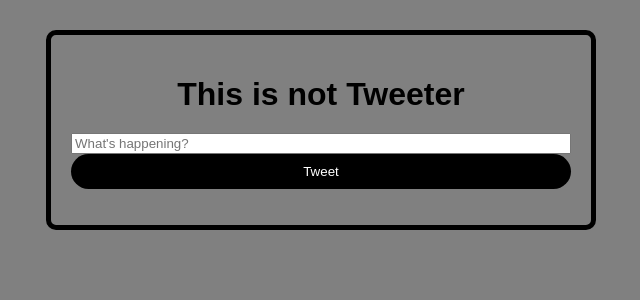
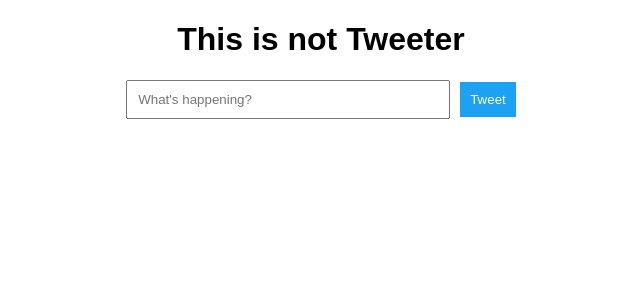
Before and after one commit to ParwinMirzaei/twitter-clone, a React (Vite) app: page / in a window 1280 px wide. Shown: the top 300 px of the page, without its empty margins (319-959 px from the left). Built offline with nearby package versions, Linux system fonts and the light colour scheme; the HTML template or start-up script is replaced by a standard one.

Commit message:
Update index.css

```diff
--- a/src/index.css
+++ b/src/index.css
@@ -1,51 +1,47 @@
 body {
-  font-family: sans-serif;
-  background-color: grey;
+  font-family: Arial, sans-serif;
+  margin: 0;
+  padding: 0;
 }
 
-.app {
-  width: 500px;
-  margin: 0 auto;
-  padding: 20px;
-  border: 5px solid #000000;
-  border-radius: 10px;
-  margin-top: 30px;
+div {
+  text-align: center;
 }
 
-h1 {
-  text-align: center;
+form {
   margin-bottom: 20px;
 }
 
-form {
-  display: flex;
-  flex-direction: column;
-}
-
-textarea {
+input {
   padding: 10px;
-  margin-bottom: 10px;
-  border: 1px solid #ccc;
-  border-radius: 10px;
-  resize: vertical;
+  margin-right: 10px;
+  width: 300px;
 }
 
 button {
   padding: 10px;
-  background-color: black;
+  background-color: #1da1f2;
   color: white;
   border: none;
-  border-radius: 5px;
   cursor: pointer;
-  border-radius: 50px;
+}
+
+button:hover {
+  background-color: #0d8bf2;
 }
 
 ul {
-  list-style: none;
+  list-style-type: none;
   padding: 0;
 }
 
 li {
-  padding: 15px;
-  border-bottom: 1px solid #eee;
+  background-color: #f5f8fa;
+  border: 1px solid #e1e8ed;
+  margin-bottom: 10px;
+  padding: 10px;
+  border-radius: 10px;
+  max-width: 500px;
+  margin-left: auto;
+  margin-right: auto;
 }
```
